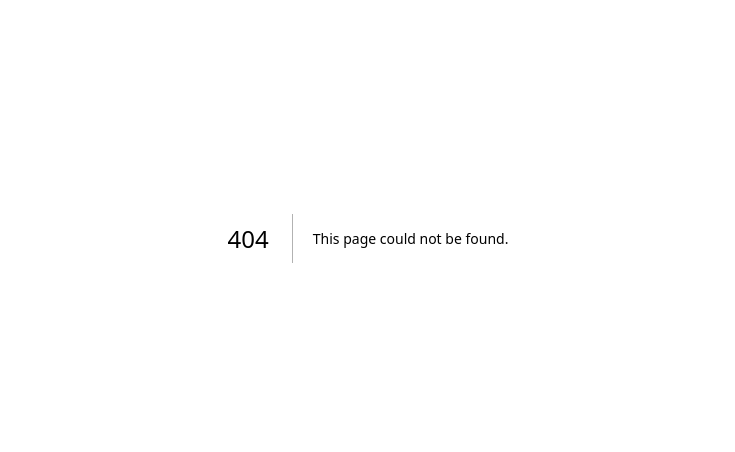
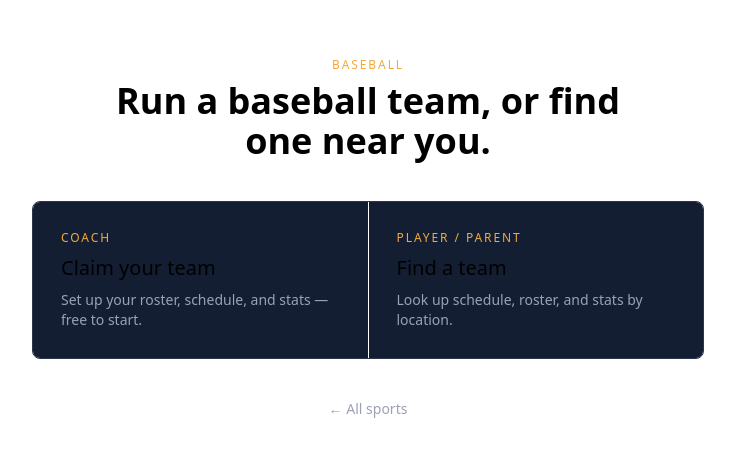
Before and after one commit to machu009/mad-athletics, a Next.js app: page /sports/baseball in a window 1280 px wide. Before the commit this address had no page. Shown: the part 162-614 px from the top of the page, without its empty margins (272-1007 px from the left). Built offline with nearby package versions, Linux system fonts and the light colour scheme.

Commit message:
Deploy 2026-06-21 15:48

```diff
--- a/next.config.mjs
+++ b/next.config.mjs
@@ -1,4 +1,14 @@
+import path from 'path';
+import { fileURLToPath } from 'url';
+
+const __filename = fileURLToPath(import.meta.url);
+const __dirname = path.dirname(__filename);
+
 /** @type {import('next').NextConfig} */
-const nextConfig = {};
+const nextConfig = {
+  turbopack: {
+    root: __dirname,
+  },
+};
 
 export default nextConfig;
--- /dev/null
+++ b/src/app/auth/callback/route.ts
@@ -0,0 +1,18 @@
+import { createClient } from '@/lib/supabase/server';
+import { NextResponse, type NextRequest } from 'next/server';
+
+export async function GET(request: NextRequest) {
+  const { searchParams, origin } = new URL(request.url);
+  const code = searchParams.get('code');
+  const next = searchParams.get('next') ?? '/';
+
+  if (code) {
+    const supabase = await createClient();
+    const { error } = await supabase.auth.exchangeCodeForSession(code);
+    if (!error) {
+      return NextResponse.redirect(`${origin}${next}`);
+    }
+  }
+
+  return NextResponse.redirect(`${origin}/sign-in?error=auth`);
+}
--- /dev/null
+++ b/src/app/auth/sign-out/route.ts
@@ -0,0 +1,8 @@
+import { createClient } from '@/lib/supabase/server';
+import { NextResponse, type NextRequest } from 'next/server';
+
+export async function POST(request: NextRequest) {
+  const supabase = await createClient();
+  await supabase.auth.signOut();
+  return NextResponse.redirect(new URL('/', request.url));
+}
--- a/src/app/page.tsx
+++ b/src/app/page.tsx
@@ -1,18 +1,6 @@
 import type { Metadata } from 'next';
 import Link from 'next/link';
-import { Oswald, Inter } from 'next/font/google';
-
-const oswald = Oswald({
-  subsets: ['latin'],
-  weight: ['500', '600', '700'],
-  variable: '--font-display',
-});
-
-const inter = Inter({
-  subsets: ['latin'],
-  weight: ['400', '500', '600'],
-  variable: '--font-body',
-});
+import { createClient } from '@/lib/supabase/server';
 
 export const metadata: Metadata = {
   title: 'Mad Athletics — every team, every league, one scoreboard',
@@ -56,12 +44,14 @@ const sports = [
   'Golf',
 ];
 
-export default function HomePage() {
+export default async function HomePage() {
+  const supabase = await createClient();
+  const {
+    data: { user },
+  } = await supabase.auth.getUser();
+
   return (
-    <main
-      className={`${oswald.variable} ${inter.variable} min-h-screen bg-[#10192B] text-[#F5F3EC]`}
-      style={{ fontFamily: 'var(--font-body)' }}
-    >
+    <main className="min-h-screen">
       {/* nav */}
       <header className="flex items-center justify-between px-6 py-5 sm:px-10">
         <span
@@ -70,12 +60,24 @@ export default function HomePage() {
         >
           MAD ATHLETICS
         </span>
+        {user ? (
+          <form action="/auth/sign-out" method="post" className="flex items-center gap-3">
+            <span className="text-sm text-[#9AA1B5]">{user.email}</span>
+            <button
+              type="submit"
+              className="rounded-sm px-1 text-sm text-[#C8CCD8] hover:text-[#F5F3EC] focus-visible:outline-none focus-visible:ring-2 focus-visible:ring-[#F2A93B]"
+            >
+              Sign out
+            </button>
+          </form>
+        ) : (
           <Link
             href="/sign-in"
             className="rounded-sm px-1 text-sm text-[#C8CCD8] hover:text-[#F5F3EC] focus-visible:outline-none focus-visible:ring-2 focus-visible:ring-[#F2A93B]"
           >
             Sign in
           </Link>
+        )}
       </header>
 
       {/* hero */}
@@ -144,7 +146,7 @@ export default function HomePage() {
             {sports.map((sport) => (
               <Link
                 key={sport}
-                href={`/search?sport=${sport.toLowerCase()}`}
+                href={`/sports/${sport.toLowerCase()}`}
                 className="rounded-full border border-[#2A3550] px-4 py-2 text-sm text-[#C8CCD8] transition-colors hover:border-[#F2A93B] hover:text-[#F2A93B] focus-visible:outline-none focus-visible:ring-2 focus-visible:ring-[#F2A93B]"
               >
                 {sport}
--- /dev/null
+++ b/src/app/sign-in/page.tsx
@@ -0,0 +1,71 @@
+'use client';
+
+import { useState } from 'react';
+import { createClient } from '@/lib/supabase/client';
+
+export default function SignInPage() {
+  const [email, setEmail] = useState('');
+  const [status, setStatus] = useState<'idle' | 'sending' | 'sent' | 'error'>(
+    'idle'
+  );
+
+  async function handleSubmit(e: React.FormEvent) {
+    e.preventDefault();
+    setStatus('sending');
+
+    const supabase = createClient();
+    const { error } = await supabase.auth.signInWithOtp({
+      email,
+      options: {
+        emailRedirectTo: `${window.location.origin}/auth/callback`,
+      },
+    });
+
+    setStatus(error ? 'error' : 'sent');
+  }
+
+  return (
+    <div className="flex min-h-screen flex-col items-center justify-center px-6">
+      <div className="w-full max-w-sm">
+        <h1
+          className="text-2xl font-semibold"
+          style={{ fontFamily: 'var(--font-display)' }}
+        >
+          Sign in
+        </h1>
+        <p className="mt-2 text-sm text-[#9AA1B5]">
+          We&apos;ll email you a link — no password needed.
+        </p>
+
+        {status === 'sent' ? (
+          <p className="mt-6 rounded-lg border border-[#2A3550] bg-[#141E33] p-4 text-sm">
+            Check your email for a sign-in link.
+          </p>
+        ) : (
+          <form onSubmit={handleSubmit} className="mt-6 space-y-3">
+            <input
+              type="email"
+              required
+              value={email}
+              onChange={(e) => setEmail(e.target.value)}
+              placeholder="you@example.com"
+              className="w-full rounded-lg border border-[#2A3550] bg-[#141E33] px-4 py-3 text-sm text-[#F5F3EC] placeholder-[#5B6478] focus:outline-none focus:ring-2 focus:ring-[#F2A93B]"
+            />
+            <button
+              type="submit"
+              disabled={status === 'sending'}
+              className="w-full rounded-lg bg-[#F2A93B] px-4 py-3 text-sm font-medium text-[#412402] transition-opacity hover:opacity-90 disabled:opacity-50 focus-visible:outline-none focus-visible:ring-2 focus-visible:ring-[#F5F3EC]"
+            >
+              {status === 'sending' ? 'Sending…' : 'Send sign-in link'}
+            </button>
+            {status === 'error' && (
+              <p className="text-sm text-[#D85A30]">
+                Something went wrong. Try again.
+              </p>
+            )}
+          </form>
+        )}
+      </div>
+    </div>
+  );
+}
--- /dev/null
+++ b/src/app/sports/[sport]/page.tsx
@@ -0,0 +1,94 @@
+import { notFound } from 'next/navigation';
+import Link from 'next/link';
+
+const sportLabels: Record<string, string> = {
+  baseball: 'Baseball',
+  softball: 'Softball',
+  basketball: 'Basketball',
+  soccer: 'Soccer',
+  football: 'Football',
+  volleyball: 'Volleyball',
+  golf: 'Golf',
+};
+
+export default async function SportLandingPage({
+  params,
+}: {
+  params: Promise<{ sport: string }>;
+}) {
+  const { sport } = await params;
+  const slug = sport.toLowerCase();
+  const label = sportLabels[slug];
+
+  if (!label) {
+    notFound();
+  }
+
+  return (
+    <div className="flex min-h-screen flex-col items-center justify-center px-6 text-center">
+      <p
+        className="text-xs tracking-[0.16em] text-[#F2A93B]"
+        style={{ fontFamily: 'var(--font-display)' }}
+      >
+        {label.toUpperCase()}
+      </p>
+      <h1
+        className="mt-2 max-w-xl text-3xl font-semibold sm:text-4xl"
+        style={{ fontFamily: 'var(--font-display)' }}
+      >
+        Run a {label.toLowerCase()} team, or find one near you.
+      </h1>
+
+      <div className="mt-10 grid w-full max-w-2xl gap-px overflow-hidden rounded-lg border border-[#2A3550] sm:grid-cols-2">
+        <Link
+          href={`/coach/new?sport=${slug}`}
+          className="group flex flex-col gap-2 bg-[#141E33] p-7 text-left transition-colors hover:bg-[#1B2742] focus-visible:outline-none focus-visible:ring-2 focus-visible:ring-[#F2A93B] focus-visible:ring-inset"
+        >
+          <span
+            className="text-xs tracking-[0.16em] text-[#F2A93B]"
+            style={{ fontFamily: 'var(--font-display)' }}
+          >
+            COACH
+          </span>
+          <span
+            className="text-xl font-medium"
+            style={{ fontFamily: 'var(--font-display)' }}
+          >
+            Claim your team
+          </span>
+          <span className="text-sm text-[#9AA1B5]">
+            Set up your roster, schedule, and stats — free to start.
+          </span>
+        </Link>
+
+        <Link
+          href={`/search?sport=${slug}`}
+          className="group flex flex-col gap-2 bg-[#141E33] p-7 text-left transition-colors hover:bg-[#1B2742] focus-visible:outline-none focus-visible:ring-2 focus-visible:ring-[#F2A93B] focus-visible:ring-inset"
+        >
+          <span
+            className="text-xs tracking-[0.16em] text-[#F2A93B]"
+            style={{ fontFamily: 'var(--font-display)' }}
+          >
+            PLAYER / PARENT
+          </span>
+          <span
+            className="text-xl font-medium"
+            style={{ fontFamily: 'var(--font-display)' }}
+          >
+            Find a team
+          </span>
+          <span className="text-sm text-[#9AA1B5]">
+            Look up schedule, roster, and stats by location.
+          </span>
+        </Link>
+      </div>
+
+      <Link
+        href="/"
+        className="mt-10 text-sm text-[#9AA1B5] hover:text-[#F2A93B]"
+      >
+        ← All sports
+      </Link>
+    </div>
+  );
+}
--- /dev/null
+++ b/src/lib/supabase/client.ts
@@ -0,0 +1,8 @@
+import { createBrowserClient } from '@supabase/ssr';
+
+export function createClient() {
+  return createBrowserClient(
+    process.env.NEXT_PUBLIC_SUPABASE_URL!,
+    process.env.NEXT_PUBLIC_SUPABASE_ANON_KEY!
+  );
+}
--- /dev/null
+++ b/src/lib/supabase/server.ts
@@ -0,0 +1,30 @@
+import { createServerClient, type CookieOptions } from '@supabase/ssr';
+import { cookies } from 'next/headers';
+
+export async function createClient() {
+  const cookieStore = await cookies();
+
+  return createServerClient(
+    process.env.NEXT_PUBLIC_SUPABASE_URL!,
+    process.env.NEXT_PUBLIC_SUPABASE_ANON_KEY!,
+    {
+      cookies: {
+        getAll() {
+          return cookieStore.getAll();
+        },
+        setAll(
+          cookiesToSet: { name: string; value: string; options: CookieOptions }[]
+        ) {
+          try {
+            cookiesToSet.forEach(({ name, value, options }) =>
+              cookieStore.set(name, value, options)
+            );
+          } catch {
+            // Called from a Server Component render — safe to ignore as
+            // long as middleware.ts is refreshing the session on requests.
+          }
+        },
+      },
+    }
+  );
+}
```
Lines whose indentation alone changed are shown as unchanged.
